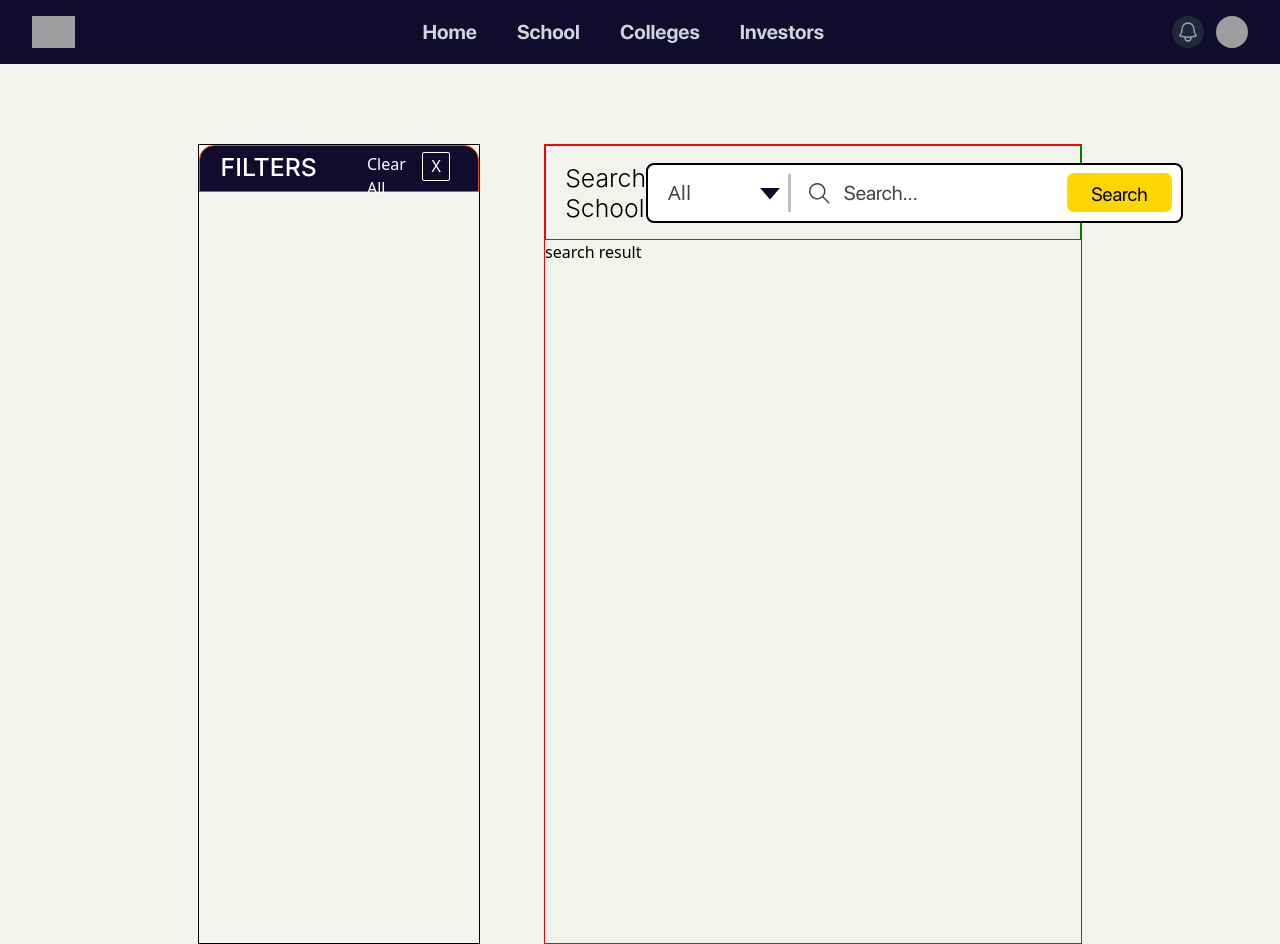
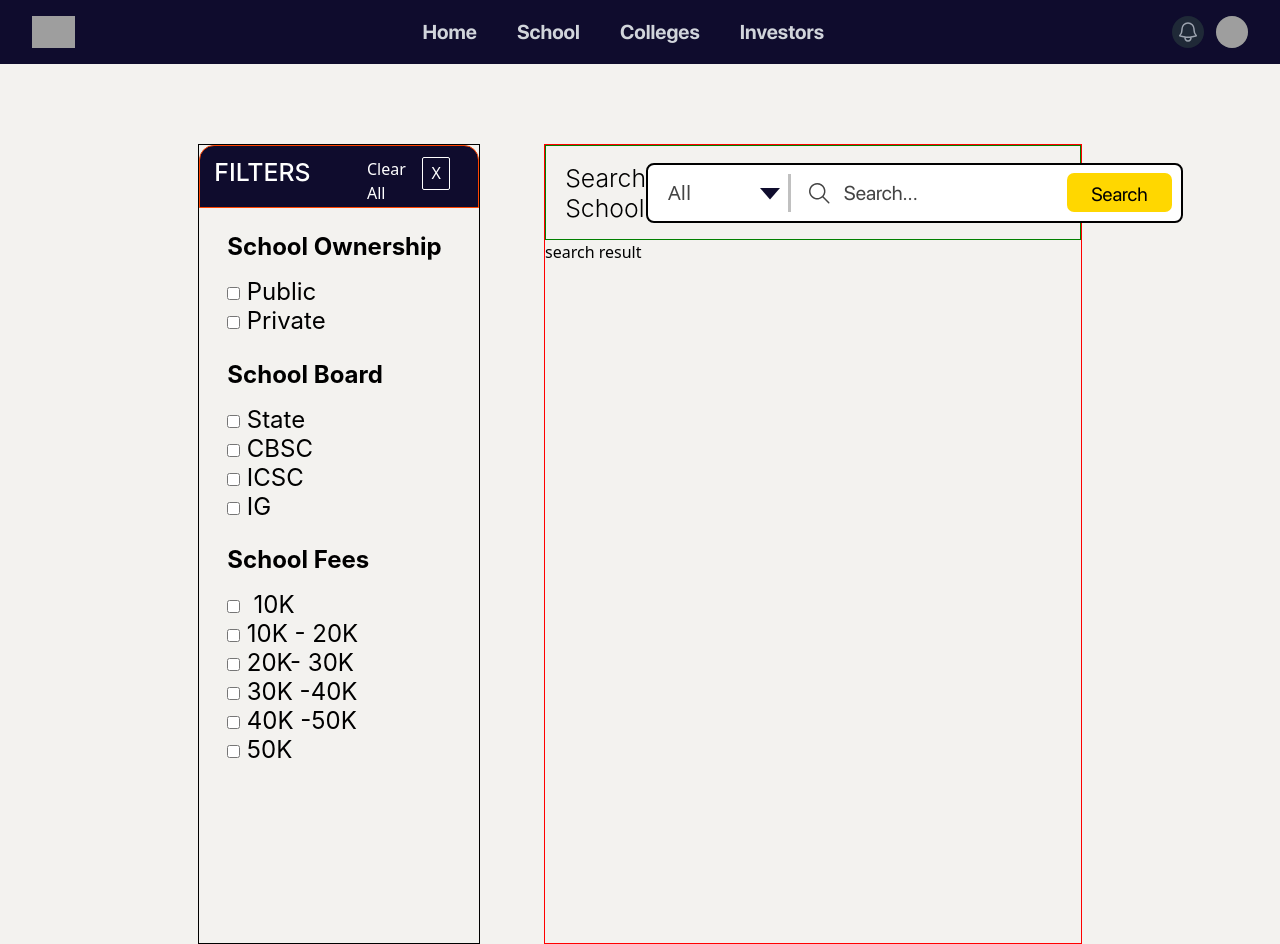
Before and after one commit to open-xyz/campus-finder, a React (Create React App) app: page /school in a window 1280 px wide. Built offline with nearby package versions, Linux system fonts and the light colour scheme; grey boxes are pictures that could not be loaded.

Commit message:
filter along with div added

```diff
--- a/src/Pages/School/School.css
+++ b/src/Pages/School/School.css
@@ -64,7 +64,7 @@
 }
 .filter__main {
   width: 100%;
-  height: 2.9375rem;
+  height: 3.9375rem;
   color: #fff;
   display: flex;
   border: 1px solid orangered;
@@ -74,7 +74,7 @@
 .filter__heading{
     width: 50%;
     /* border: 1px solid white; */
-    padding-left: 5%;
+    padding: 4% 5%;
 }
 .filter__heading h1 span {
   color: #fff;
@@ -85,17 +85,12 @@
   font-weight: 500;
   line-height: normal;
 }
-.filter__heading h1{
-    margin-top: 5%;
-    margin-left: 5%;
-
-}
 .filter__clear{
     /* margin-top: 2%; */
     display: flex;
     width: 50% ;
     /* border: 1px solid white; */
-    padding: 2% 10% ;
+    padding: 4% 10% ;
 }
 .filter__clear button{
     border: 1px solid white;
@@ -104,3 +99,34 @@
     width: fit-content;
     margin-left: 5%;
 }
+.school-filter{
+  display: flex;
+  flex-direction: column;
+}
+.filter-ownership{
+  display: flex;
+  flex-direction: column;
+  padding: 3% 0% 0% 10%;
+  width: 100%;
+}
+.ownership__heading h1{
+  color: #000;
+font-family: SF Pro Display;
+font-size: 1.5rem;
+font-style: normal;
+font-weight: 700;
+line-height: normal;
+margin-top: 1rem;
+}
+.ownership__type div label{
+  color: #000;
+font-family: SF Pro Display;
+font-size: 1.5rem;
+font-style: normal;
+font-weight: 400;
+line-height: normal;
+margin-left: 0.4rem;
+}
+.ownership__type{
+  margin-top: 1rem;
+}
--- a/src/Pages/School/School.js
+++ b/src/Pages/School/School.js
@@ -21,6 +21,75 @@ const School = () => {
               </h1>
               <button className="filter__clear">X</button>
             </div>
+          </div>
+          <div className="filter-ownership">
+          <div className="ownership__heading">
+          <h1>School Ownership</h1></div>
+          <div className="ownership__type">
+          <div>
+      <input type="checkbox" id="govern_owned" name="govern_owned"/>
+      <label for="govern_owned">Public</label>
+    </div>
+
+    <div>
+      <input type="checkbox" id="private_owned" name="private_owned"/>
+      <label for="private_owned">Private</label>
+    </div>
+          </div>
+          </div>
+          <div className="filter-ownership">
+          <div className="ownership__heading">
+          <h1>School Board</h1></div>
+          <div className="ownership__type">
+          <div>
+      <input type="checkbox" id="state_board" name="state_board"/>
+      <label for="state_board">State</label>
+    </div>
+
+    <div>
+      <input type="checkbox" id="cbsc_board" name="cbsc_board"/>
+      <label for="cbsc_board">CBSC</label>
+    </div>
+    <div>
+      <input type="checkbox" id="icsc_board" name="icsc_board"/>
+      <label for="icsc_board">ICSC</label>
+    </div>
+    <div>
+      <input type="checkbox" id="ig_board" name="ig_board"/>
+      <label for="ig_board">IG</label>
+    </div>
+          </div>
+          </div>
+          <div className="filter-ownership">
+          <div className="ownership__heading">
+          <h1>School Fees</h1></div>
+          <div className="ownership__type">
+          <div>
+      <input type="checkbox" id="lessthanten" name="lessthanten"/>
+      <label for="lessthanten"> 10K </label>
+    </div>
+
+    <div>
+      <input type="checkbox" id="tentotwenty" name="tentotwenty"/>
+      <label for="tentotwenty">10K - 20K</label>
+    </div>
+    <div>
+    <input type="checkbox" id="twentytothirty" name="twentytothirty"/>
+    <label for="twentytothirty">20K- 30K</label>
+  </div>
+  <div>
+  <input type="checkbox" id="thirtytoforty" name="thirtytoforty"/>
+  <label for="thirtytoforty">30K -40K</label>
+</div>
+<div>
+<input type="checkbox" id="fortytofifty" name="fortytofifty"/>
+<label for="fortytofifty">40K -50K</label>
+</div>
+<div>
+<input type="checkbox" id="abovefifty" name="abovefifty"/>
+<label for="abovefifty">50K</label>
+</div>
+          </div>
           </div>
         </div>
         <div className="school-main">
```
